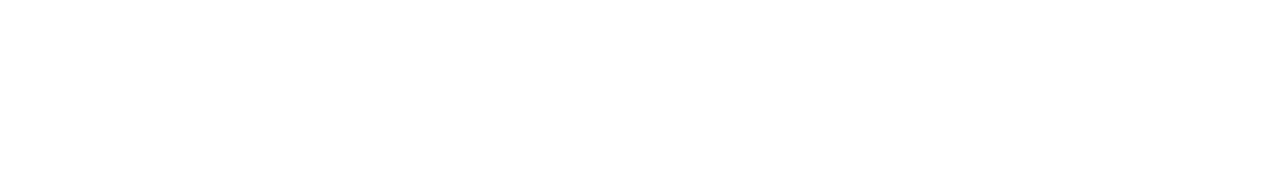
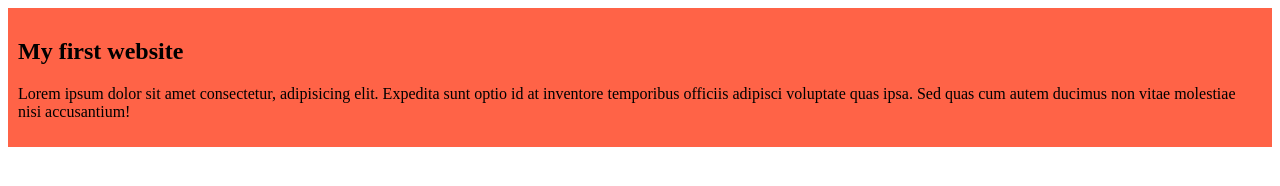
Before and after one commit to chaitey50/my-simple-website, a plain HTML site: page index.html in a window 1280 px wide. Drawn offline with Linux system fonts and the light colour scheme.

Commit message:
added the first blog

```diff
--- a/index.html
+++ b/index.html
@@ -4,8 +4,12 @@
     <meta charset="UTF-8">
     <meta name="viewport" content="width=device-width, initial-scale=1.0">
     <title>simple website</title>
+    <link rel="stylesheet" href="styles/blog.css">
 </head>
 <body>
-
+    <div>
+        <h2>My first website</h2>
+        <p>Lorem ipsum dolor sit amet consectetur, adipisicing elit. Expedita sunt optio id at inventore temporibus officiis adipisci voluptate quas ipsa. Sed quas cum autem ducimus non vitae molestiae nisi accusantium!</p>
+    </div>
 </body>
 </html>
--- /dev/null
+++ b/styles/blog.css
@@ -0,0 +1,4 @@
+div{
+    background-color: tomato;
+    padding: 10px;
+}
```
